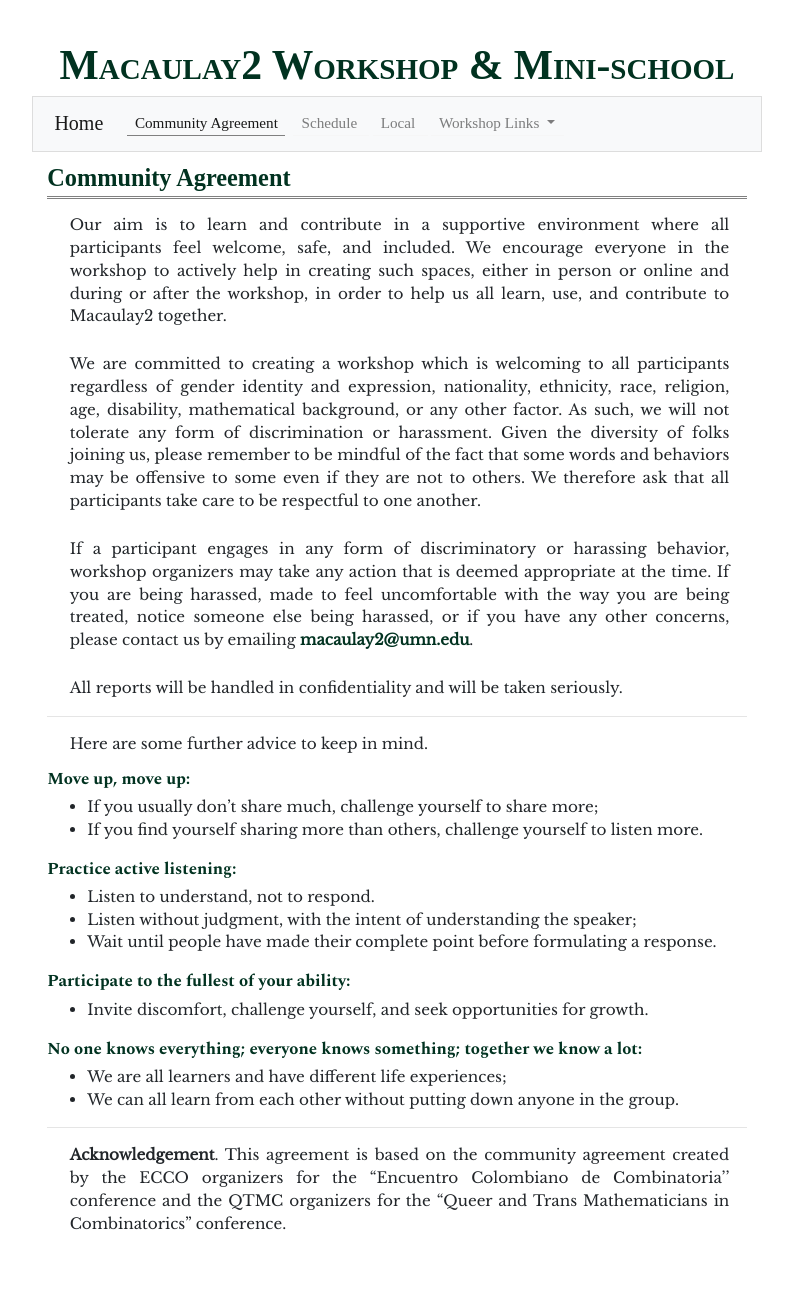
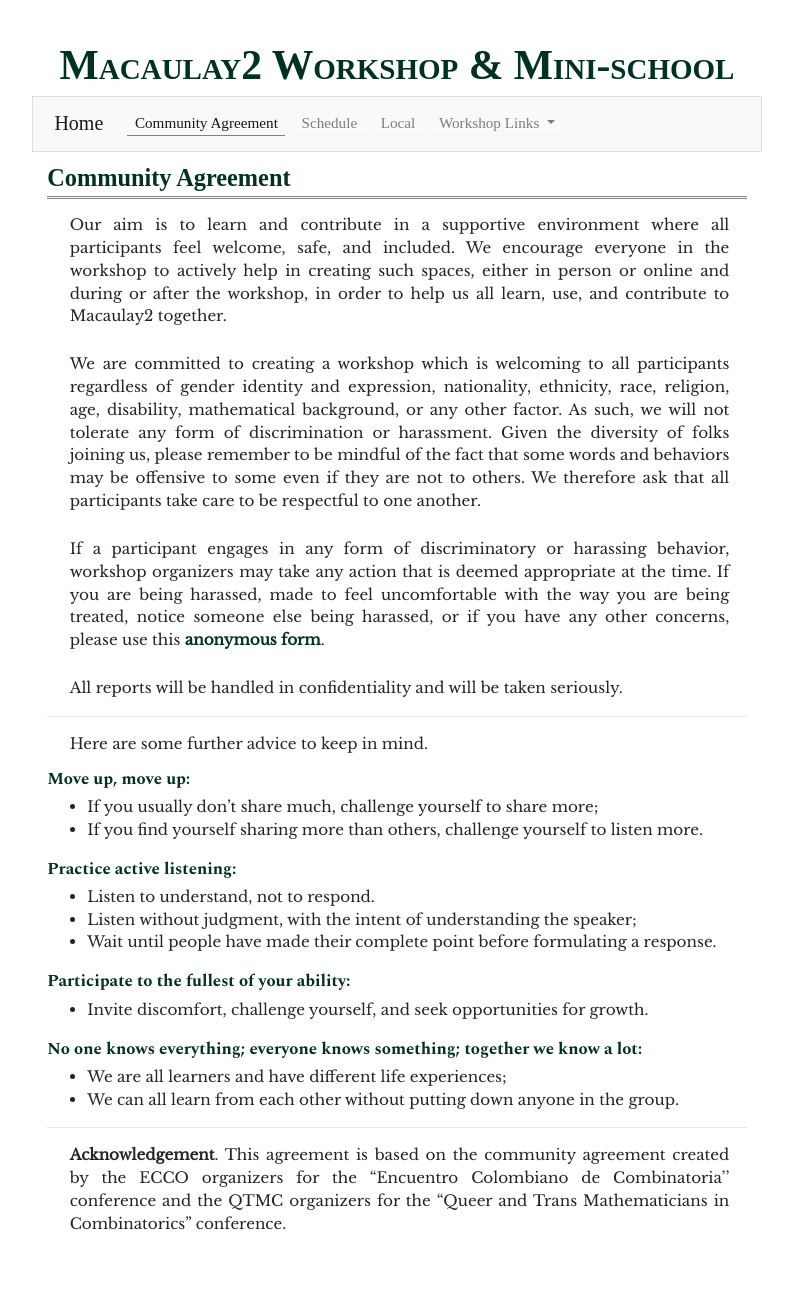
Before and after one commit to Macaulay2/Workshop-2023-Minneapolis, a Jekyll site: the page built from community-agreement.md, in a window 1280 px wide. Shown: the whole page, without its empty margins (243-1036 px from the left). Built offline with Jekyll 4.4.1, drawn with Linux system fonts in a browser that asks for light colours; some web fonts are replaced.

Commit message:
use anonymous form

```diff
--- a/community-agreement.md
+++ b/community-agreement.md
@@ -14,7 +14,7 @@ We are committed to creating a workshop which is welcoming to all participants r
 
 <br />
 
-If a participant engages in any form of discriminatory or harassing behavior, workshop organizers may take any action that is deemed appropriate at the time. If you are being harassed, made to feel uncomfortable with the way you are being treated, notice someone else being harassed, or if you have any other concerns, please contact us by emailing [macaulay2@umn.edu](mailto:macaulay2@umn.edu).
+If a participant engages in any form of discriminatory or harassing behavior, workshop organizers may take any action that is deemed appropriate at the time. If you are being harassed, made to feel uncomfortable with the way you are being treated, notice someone else being harassed, or if you have any other concerns, please use this [anonymous form](https://forms.gle/sT66ds2XQmpkYFkr5).
 {: style="font-size: 1em;"}
 
 <br />
```
